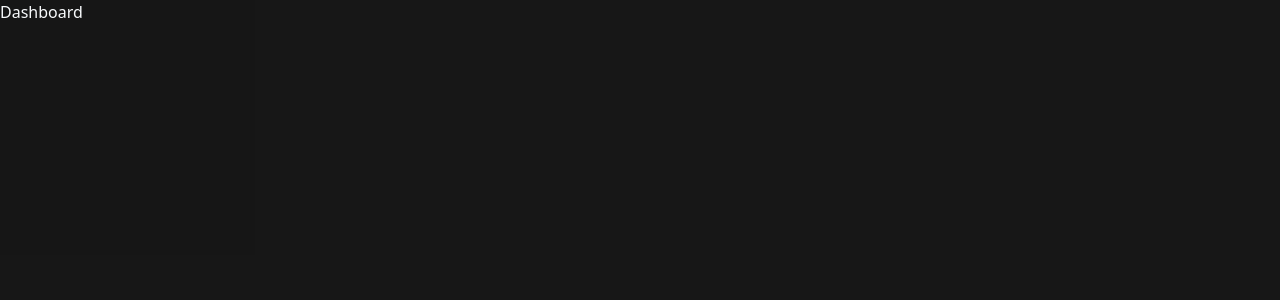
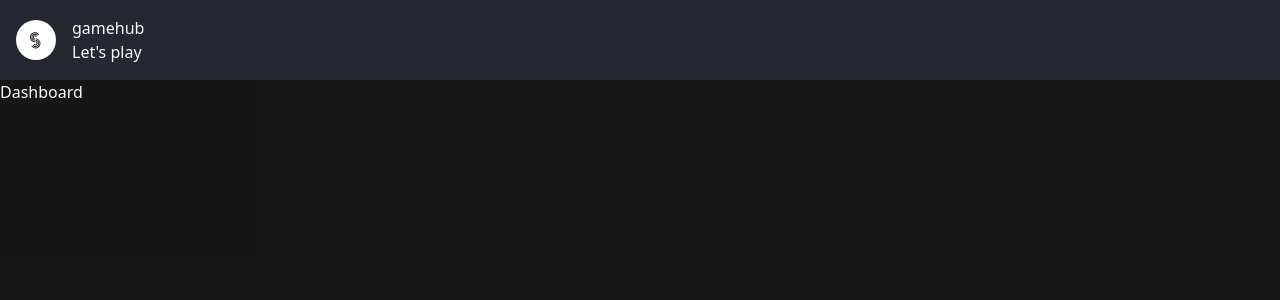
Before and after one commit to balajik10/StreamLink, a Next.js app in the folder video-twitch/: page / in a window 1280 px wide. Shown: the top 300 px of the page. Built offline with nearby package versions, Linux system fonts and the light colour scheme.

Commit message:
updating navbar

```diff
--- /dev/null
+++ b/video-twitch/app/(browse)/_components/navbar/index.tsx
@@ -0,0 +1,9 @@
+import { Logo } from "./logo";  // Correct import statement
+
+export const Navbar = () => {
+  return (
+    <nav className="fixed top-0 w-full h-20 z-[49] bg-[#252731] px-2 lg:px-4 flex justify-between items-center shadow-sm">
+      <Logo /> {/* Your Logo component */}
+    </nav>
+  );
+};
--- /dev/null
+++ b/video-twitch/app/(browse)/_components/navbar/logo.tsx
@@ -0,0 +1,30 @@
+import Image from "next/image";
+import { Poppins } from "next/font/google";
+import Link from "next/link";
+
+const font = Poppins({
+  subsets: ["latin"],
+  weight: ["200", "300", "400"], // Ensure weights are separated by commas
+});
+
+export const Logo = () => {
+  return (
+    <Link href="/">
+      <div className="hidden lg:flex items-center gap-x-4 hover:opacity-75 transition">
+        <div className="bg-white rounded-full p-1">
+          <Image
+            src="/Ssslines.svg" // Ensure the image path is correct
+            alt="gamehub"
+            height={32} // height should be a number, not a string
+            width={32}  // width should be a number, not a string
+          />
+        </div>
+        <div>
+          {/* Corrected the misplaced closing tags for paragraphs */}
+          <p>gamehub</p>
+          <p>Let's play</p>
+        </div>
+      </div>
+    </Link>
+  );
+};
--- /dev/null
+++ b/video-twitch/app/(browse)/layout.tsx
@@ -0,0 +1,14 @@
+import {Navbar} from './_components/navbar';  // Make sure you have a Navbar component in the appropriate location
+
+const BrowseLayout = ({ children }: { children: React.ReactNode }) => {
+  return (
+    <>
+      <Navbar />
+      <div className="flex h-full pt-20">
+        {children}
+      </div>
+    </>
+  );
+};
+
+export default BrowseLayout;
```
Also changed, not shown: video-twitch/app/(browse)/(home)/page.tsx (renamed from video-twitch/app/page.tsx).
